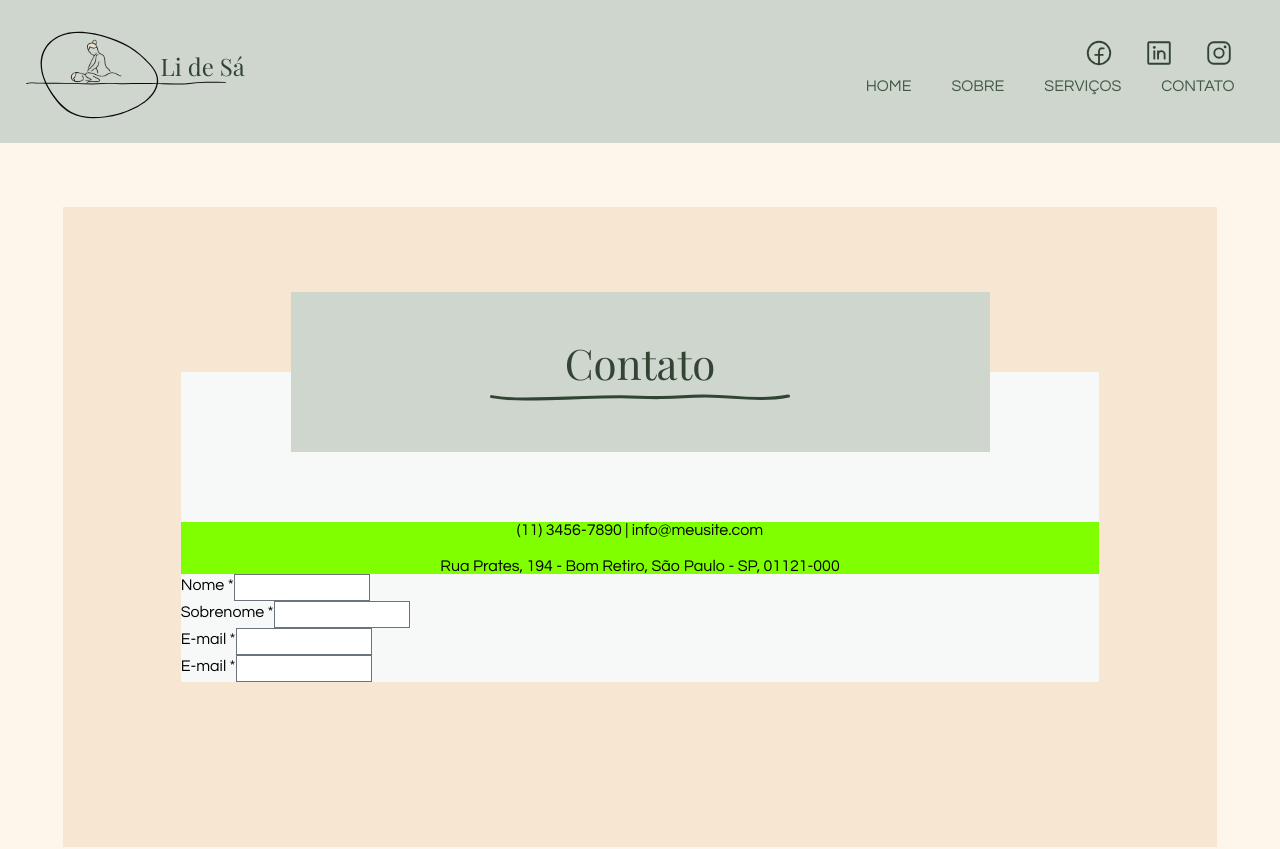
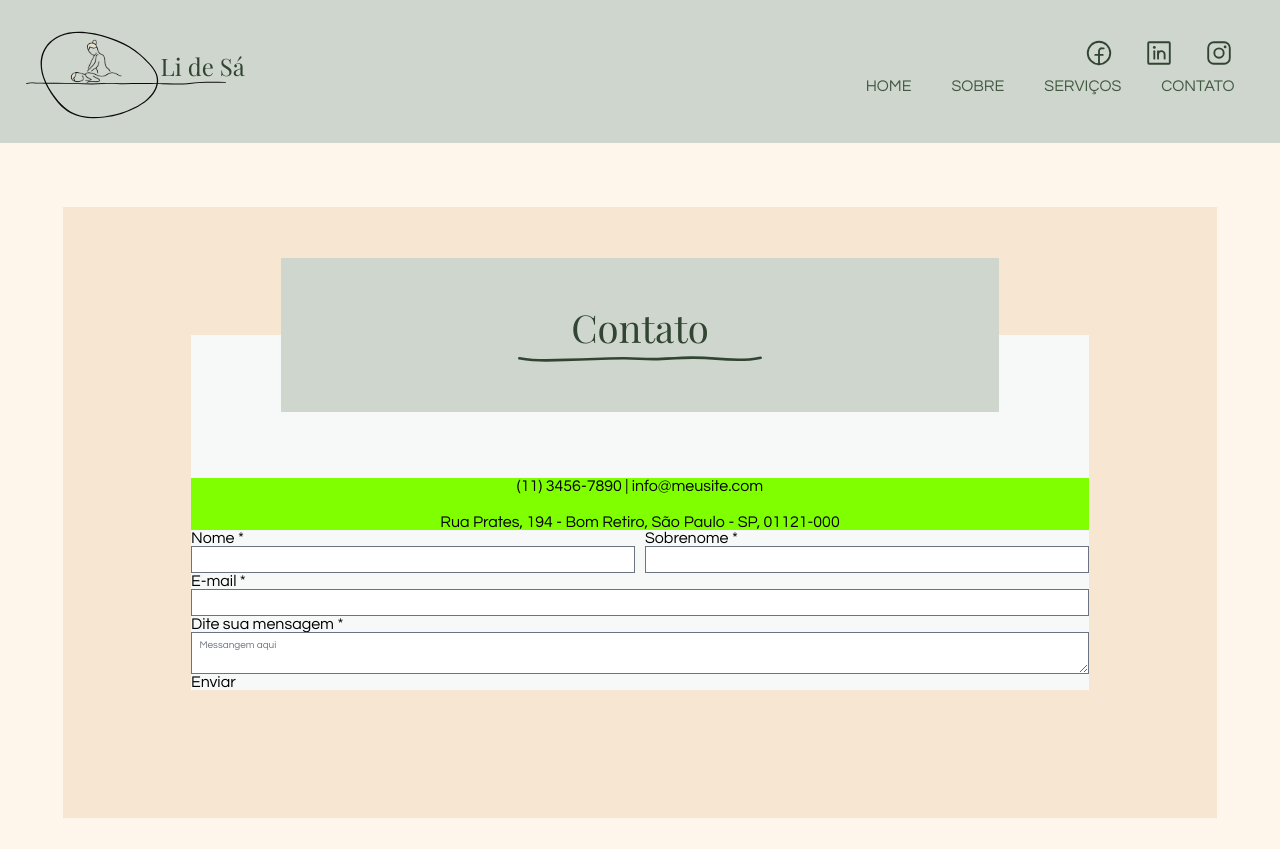
Before and after one commit to fabriciofcastro/clinic, a React (Vite) app: page /contact in a window 1280 px wide. Shown: the top 849 px of the page. Built offline with nearby package versions, Linux system fonts and the light colour scheme; a web font is replaced by a local one.

Commit message:
Ajustado título do about

```diff
--- a/src/pages/contact/index.tsx
+++ b/src/pages/contact/index.tsx
@@ -14,8 +14,8 @@ export const Contact = () => {
           </div>
           <div className={ style.info_contact }>
             <div>
-            <p>
-                (11) 3456-7890    |    info@meusite.com
+              <p>
+                (11) 3456-7890 | info@meusite.com
               </p>
             </div>
             <div>
@@ -25,26 +25,33 @@ export const Contact = () => {
             </div>
           </div>
           <form action="">
-            <div className={ style.Content_gridContainer }>
-              <div className={`${style.text_input} $style.text_input_name`}>
-                <label htmlFor="name">Nome *</label>
-                <input type="text" id="name" required/>
-              </div>
-              <div className={`${style.text_input} ${style.text_input_sobrenome}`}>
-                <label htmlFor="Sobrenome">Sobrenome *</label>
-                <input type="text" id="Sobrenome" required/>
-              </div>
-              <div className={style.text_input}>
-                <label htmlFor="email">E-mail *</label>
-                <input type="text" id="email" required/>
-              </div>
-              <div className={style.text_input}>
-                <label htmlFor="menssagem">E-mail *</label>
-                <input type="text" id="email" required/>
+            <div className={ style.form_gridContainer }>
+              <div className={ style.box_contact1 }>
+                <div className={ `${style.text_input}` }>
+                  <label htmlFor="name">Nome *</label>
+                  <input type="text" id="name" required />
+                </div>
+
+                <div className={ `${style.text_input}` }>
+                  <label htmlFor="Sobrenome">Sobrenome *</label>
+                  <input type="text" id="Sobrenome" required />
+                </div>
               </div>
 
 
+              <div className={ `${style.text_input} ${style.input_email}` }>
+                <label htmlFor="email">E-mail *</label>
+                <input type="text" id="email" required />
+              </div>
+
+              <div className={ `${style.text_input} ${style.input_textarea}` }>
+                <label htmlFor="message">Dite sua mensagem *</label>
+                <textarea id="message" placeholder='Messangem aqui' required>
+
+                </textarea>
+              </div>
             </div>
+            <button type='submit'>Enviar</button>
           </form>
         </div>
 
--- a/src/pages/contact/style.module.scss
+++ b/src/pages/contact/style.module.scss
@@ -8,7 +8,7 @@
     max-width: 98%;
     margin: 0 auto;
     background-color: $bg3-color;
-    padding: 14% 10%;
+    padding: 10vw 10vw;
     position: relative;
 
 
@@ -21,25 +21,25 @@
       .header_contact {
         margin: 0 auto;
         background-color: $bg2-color;
-        max-width: 69.9rem;
-        height: 16rem;
+        max-width: 80%;
+        height: max(7rem, 12vw);
         display: flex;
         justify-content: center;
         align-items: center;
         flex-flow: column;
         gap: 1rem;
         position: relative;
-        top: -8rem;
+        top: -6vw;
 
 
         h1 {
           color: $title-color;
           font-family: "Playfair Display", serif;
-          font-size: 4.2rem;
+          font-size: max(2.3rem, 3vw);
         }
 
         img {
-          width: 30rem;
+          width: max(6vw, 19vw);
         }
       }
 
@@ -52,16 +52,29 @@
         margin-top: -1rem;
       }
 
-      .content_gridContainer {
-        display: grid;
-        grid-template-columns: 1fr 1fr;
+      .form_gridContainer {
+        display: flex;
+        flex-flow: column;
+
+        column-gap: 1rem;
+
+        .box_contact1 {
+          display: flex;
+           gap: 1rem;
+           flex-wrap: wrap;
+
+        }
 
         .text_input {
           display: flex;
           flex-flow: column;
+          flex: 1;
+          min-width: 20rem;
+
         }
+
+
       }
-
     }
 
   }
```
